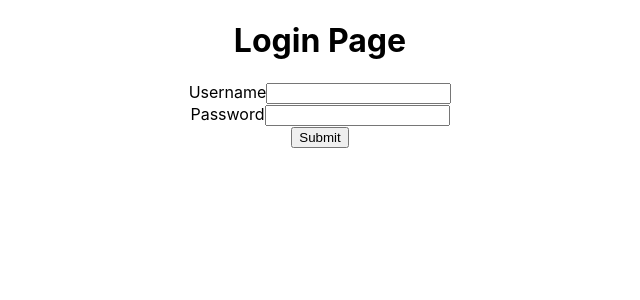
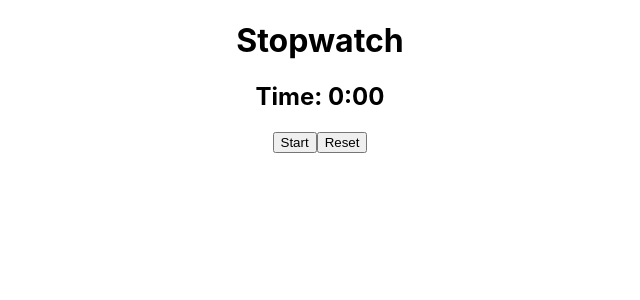
Before and after one commit to Saurav-Kumar-Tripathi01/Mini_Buildots, a React (Create React App) app in the folder mini-buildouts/: page / in a window 1280 px wide. Shown: the top 300 px of the page, without its empty margins (320-960 px from the left). Built offline with nearby package versions, Linux system fonts and the light colour scheme.

Commit message:
Xstopwatch

```diff
--- a/mini-buildouts/src/App.js
+++ b/mini-buildouts/src/App.js
@@ -1,10 +1,12 @@
 import './App.css';
 import Xlogin from './xlogin';
+import Xstopwatch from './xstopwatch';
 
 function App() {
   return (
     <div className="App">
-      <Xlogin />
+      {/* <Xlogin /> */}
+      <Xstopwatch />
     </div>
   );
 }
--- /dev/null
+++ b/mini-buildouts/src/xstopwatch.jsx
@@ -0,0 +1,44 @@
+import React, { useState, useEffect } from 'react';
+
+const Xstopwatch = () => {
+  const [time, setTime] = useState(0);
+  const [isRunning, setIsRunning] = useState(false);
+
+  useEffect(() => {
+    let interval;
+    if (isRunning) {
+      interval = setInterval(() => {
+        setTime((prevTime) => prevTime + 1);
+      }, 1000);
+    } else if (!isRunning && time !== 0) {
+      clearInterval(interval);
+    }
+    return () => clearInterval(interval);
+  }, [isRunning, time]);
+
+  const handleStartStop = () => {
+    setIsRunning(!isRunning);
+  };
+
+  const handleReset = () => {
+    setIsRunning(false);
+    setTime(0);
+  };
+
+  const formatTime = (time) => {
+    const minutes = Math.floor(time / 60);
+    const seconds = time % 60;
+    return `${minutes}:${seconds < 10 ? `0${seconds}` : seconds}`;
+  };
+
+  return (
+    <div>
+      <h1>Stopwatch</h1>
+      <h2>Time: {formatTime(time)}</h2>
+      <button onClick={handleStartStop}>{isRunning ? 'Stop' : 'Start'}</button>
+      <button onClick={handleReset}>Reset</button>
+    </div>
+  );
+};
+
+export default Xstopwatch;
```
